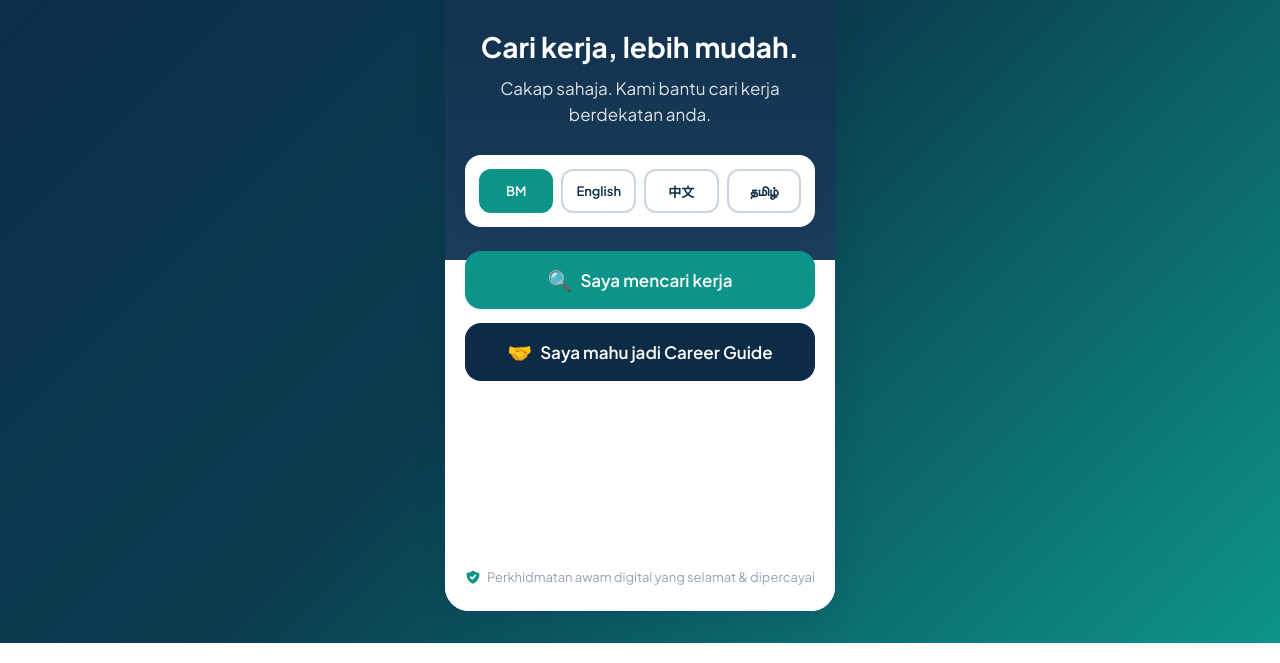
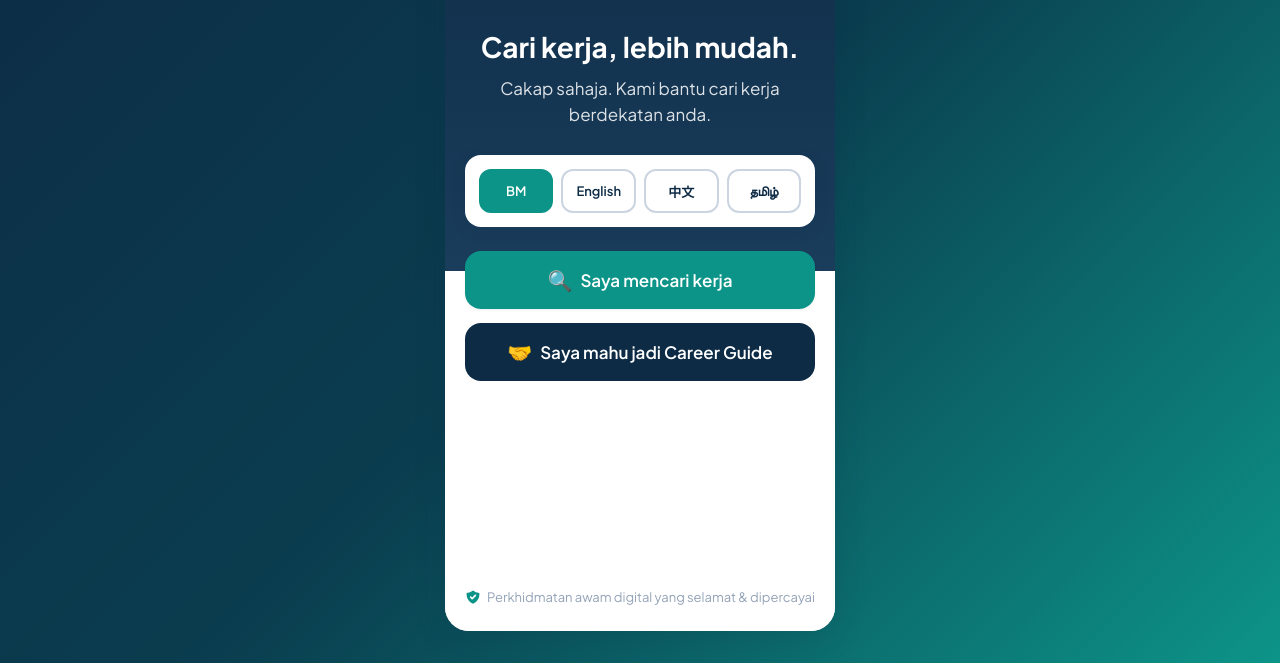
Before and after one commit to ClosetoNorth/URIIS, a website: page index.html in a window 1280 px wide. Shown: the part 201-864 px from the top of the page. Drawn offline with Linux system fonts and the light colour scheme.

Commit message:
Constrain app height to fit viewport

```diff
--- a/styles.css
+++ b/styles.css
@@ -1392,13 +1392,12 @@ body {
 
   .app {
     border-radius: var(--radius-lg);
-    min-height: 780px;
-    max-height: 90dvh;
+    height: min(780px, calc(100dvh - 4rem));
     overflow: hidden;
   }
 
   .screen {
-    min-height: 780px;
-    max-height: 90dvh;
+    min-height: 0;
+    height: 100%;
   }
 }
```
